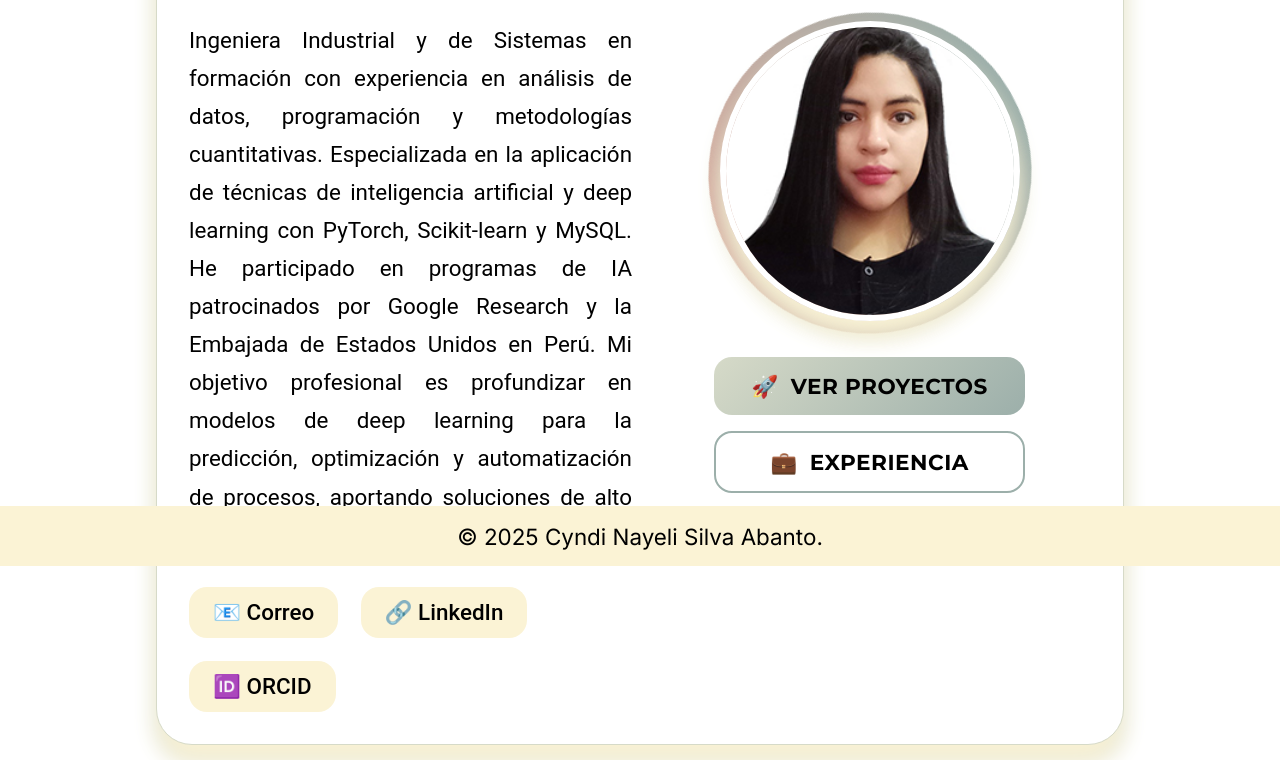
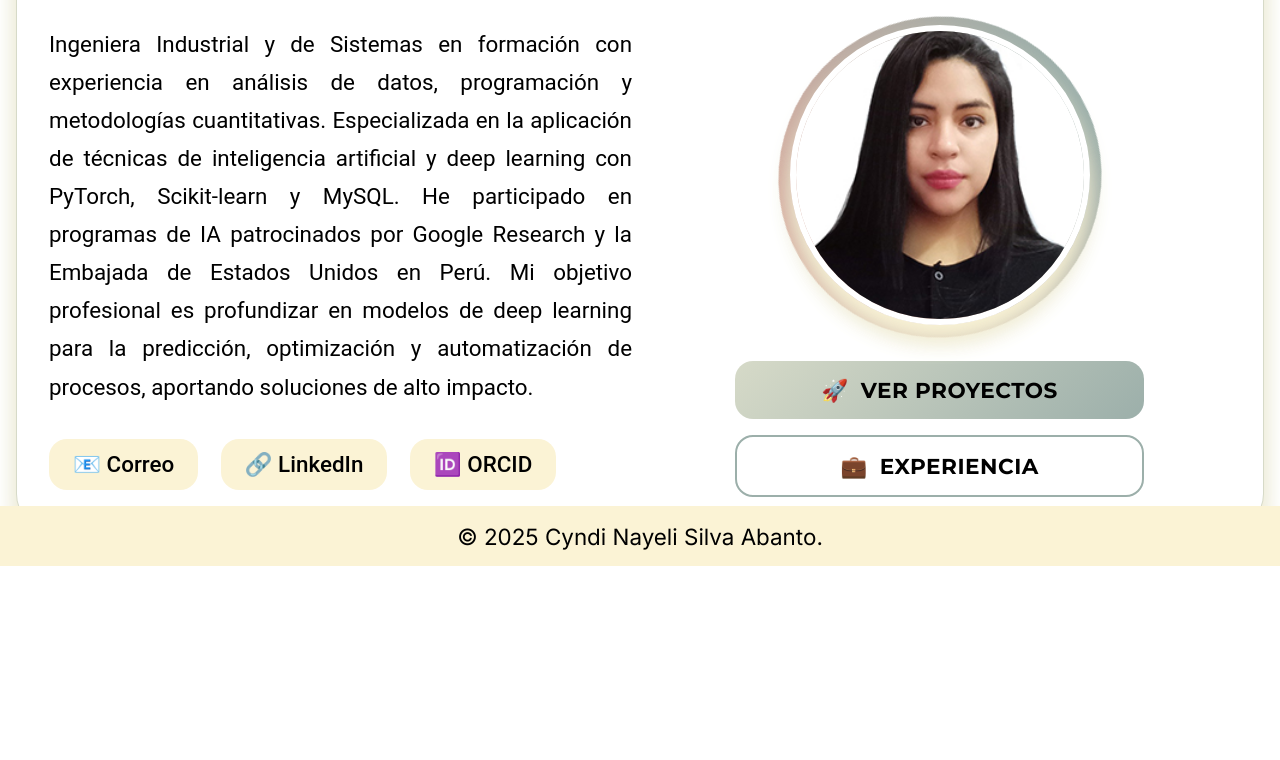
Before and after one commit to NayeliSilva2322/cv-2025, a plain HTML site: page index.html in a window 1280 px wide. Shown: the part 234-994 px from the top of the page. After the commit the page ends 800 px from the top, so only its background shows below. Drawn offline with Linux system fonts and the light colour scheme.

Commit message:
Update estilos.css

```diff
--- a/estilos.css
+++ b/estilos.css
@@ -13,7 +13,7 @@
   --fuente-montserrat: 'Montserrat', sans-serif;
   --fuente-inter: 'Inter', sans-serif;
   --fuente-roboto: 'Roboto', sans-serif;
-  --container-max: 1000px ;
+  --container-max: 1300px ;
   --radius: 12px;
   --gap: 1rem;
   --shadow-md: 0 4px 6px -1px #000000, 0 2px 4px -2px #000000;
```
